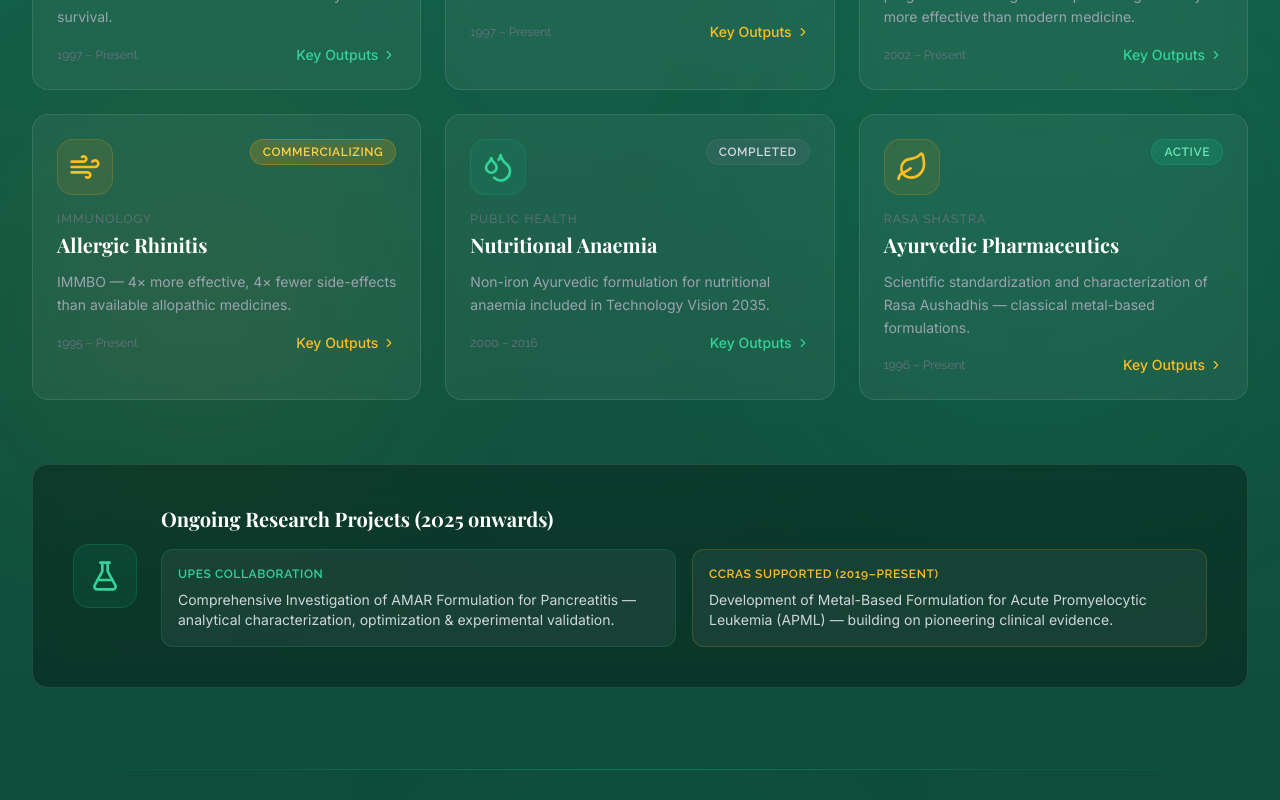
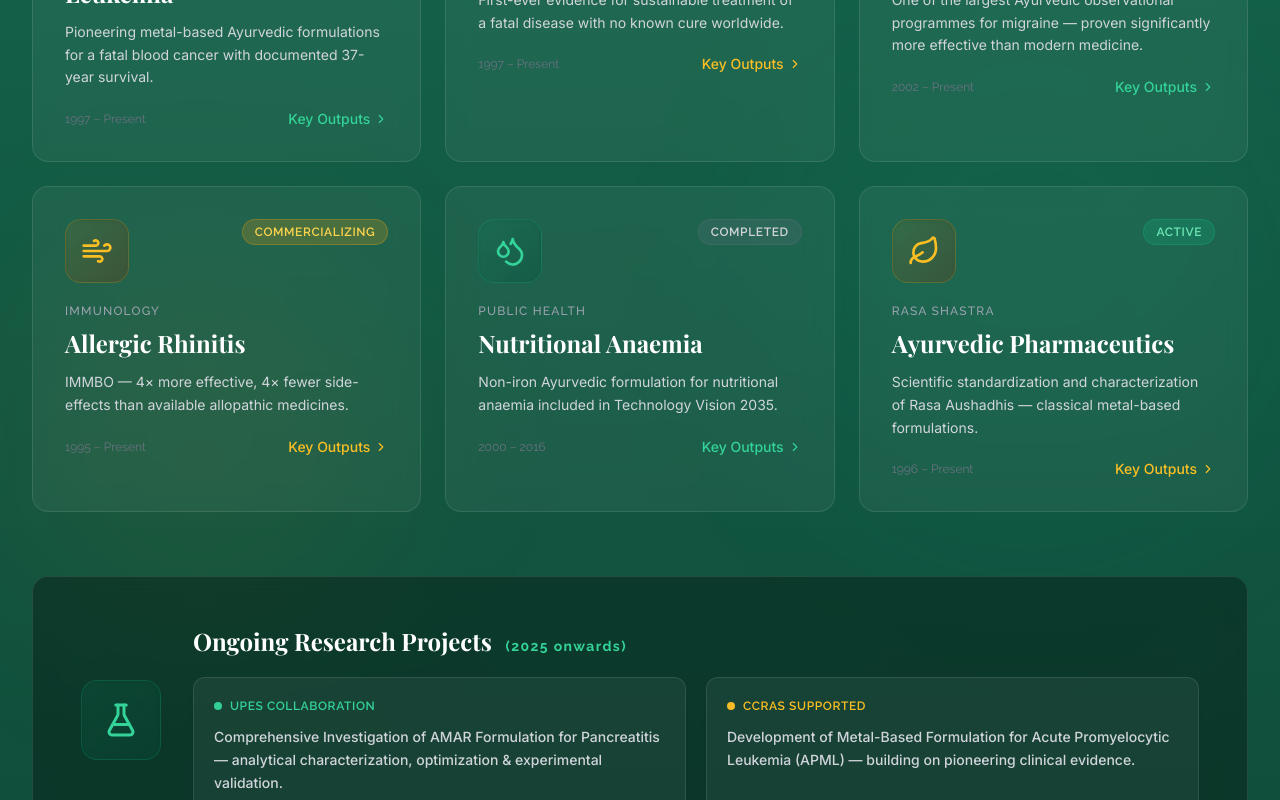
Before and after one commit to Iaak12/vcprcf, a React (Vite) app in the folder frontend/: page /research in a window 1280 px wide. Shown: the part 740-1540 px from the top of the page. Built offline with nearby package versions, Linux system fonts and the light colour scheme; a web font is replaced by a local one.

Commit message:
Enhance Research section UI with premium hover effects, glows, and card upgrades

```diff
--- a/frontend/src/components/Research.jsx
+++ b/frontend/src/components/Research.jsx
@@ -155,20 +155,22 @@ export default function Research({ hideBanner }) {
           {areas.map((area, i) => {
             const isExpanded = expanded === i;
             const colorMap = {
-              emerald: { icon: 'bg-emerald-500/10 text-emerald-400 border-emerald-500/20', hover: 'hover:border-emerald-500/40' },
-              gold: { icon: 'bg-gold-500/10 text-gold-400 border-gold-500/20', hover: 'hover:border-gold-500/40' },
+              emerald: { icon: 'bg-gradient-to-br from-emerald-500/10 to-emerald-900/30 text-emerald-400 border-emerald-500/20', hover: 'hover:border-emerald-500/50 hover:shadow-glow', glow: 'bg-emerald-500/20' },
+              gold: { icon: 'bg-gradient-to-br from-gold-500/10 to-gold-900/30 text-gold-400 border-gold-500/20', hover: 'hover:border-gold-500/50 hover:shadow-gold', glow: 'bg-gold-500/20' },
             };
             const c = colorMap[area.color];
             return (
               <div
                 key={i}
-                className={`glass-card p-6 reveal ${c.hover} transition-all duration-500 cursor-pointer group`}
+                className={`glass-card p-8 reveal ${c.hover} hover:-translate-y-2 transition-all duration-500 cursor-pointer group relative overflow-hidden`}
                 style={{ transitionDelay: `${(i % 3) * 100}ms` }}
                 onClick={() => setExpanded(isExpanded ? null : i)}
               >
+                <div className={`absolute -top-32 -right-32 w-64 h-64 ${c.glow} rounded-full blur-3xl group-hover:opacity-100 transition-opacity duration-700 opacity-0`} />
+                <div className="relative z-10">
                 {/* Top row */}
-                <div className="flex items-start justify-between mb-4">
-                  <div className={`w-14 h-14 rounded-2xl ${c.icon} border flex items-center justify-center group-hover:scale-110 transition-transform duration-300`}>
+                <div className="flex items-start justify-between mb-5">
+                  <div className={`w-16 h-16 rounded-2xl ${c.icon} border flex items-center justify-center group-hover:scale-110 transition-transform duration-500 shadow-inner`}>
                     {area.icon}
                   </div>
                   <div className="flex flex-col items-end gap-2">
@@ -178,9 +180,9 @@ export default function Research({ hideBanner }) {
                   </div>
                 </div>
 
-                <p className="text-xs text-gray-500 font-display tracking-widest uppercase mb-1">{area.tag}</p>
-                <h3 className="font-serif text-xl font-bold text-white mb-3">{area.title}</h3>
-                <p className="text-gray-400 text-sm leading-relaxed mb-4">{area.short}</p>
+                <p className="text-xs text-gray-400 font-display tracking-widest uppercase mb-2 font-medium">{area.tag}</p>
+                <h3 className="font-serif text-2xl font-bold text-white mb-3">{area.title}</h3>
+                <p className="text-gray-300 text-sm leading-relaxed mb-5">{area.short}</p>
 
                 <div className="flex items-center justify-between">
                   <span className="text-xs text-gray-500 font-display">{area.period}</span>
@@ -193,17 +195,18 @@ export default function Research({ hideBanner }) {
                 </div>
 
                 {/* Expanded Details */}
-                <div className={`overflow-hidden transition-all duration-500 ${isExpanded ? 'max-h-80 mt-4' : 'max-h-0'}`}>
-                  <div className="border-t border-white/10 pt-4">
-                    <ul className="space-y-2">
+                <div className={`overflow-hidden transition-all duration-500 ${isExpanded ? 'max-h-96 mt-5' : 'max-h-0'}`}>
+                  <div className="border-t border-white/10 pt-5">
+                    <ul className="space-y-3">
                       {area.details.map((d, j) => (
-                        <li key={j} className="flex items-start gap-2 text-sm text-gray-300">
-                          <FlaskConical size={13} className={`mt-0.5 flex-shrink-0 ${area.color === 'emerald' ? 'text-emerald-400' : 'text-gold-400'}`} />
-                          {d}
+                        <li key={j} className="flex items-start gap-3 text-sm text-gray-200 font-medium">
+                          <FlaskConical size={16} className={`mt-0.5 flex-shrink-0 ${area.color === 'emerald' ? 'text-emerald-400' : 'text-gold-400'}`} />
+                          <span className="leading-relaxed">{d}</span>
                         </li>
                       ))}
                     </ul>
                   </div>
+                </div>
                 </div>
               </div>
             );
@@ -211,21 +214,28 @@ export default function Research({ hideBanner }) {
         </div>
 
         {/* Current Projects Banner */}
-        <div className="mt-16 glass-card-dark p-8 md:p-10 reveal">
-          <div className="flex flex-col md:flex-row items-start md:items-center gap-6">
-            <div className="w-16 h-16 rounded-2xl bg-emerald-500/10 border border-emerald-500/20 flex items-center justify-center text-emerald-400 flex-shrink-0">
-              <FlaskConical size={32} />
+        <div className="mt-16 glass-card-dark p-8 md:p-12 reveal relative overflow-hidden group hover:border-emerald-500/30 hover:shadow-glow transition-all duration-500">
+          <div className="absolute inset-0 bg-gradient-to-r from-emerald-500/0 via-emerald-500/5 to-emerald-500/0 translate-x-[-100%] group-hover:translate-x-[100%] transition-transform duration-1000" />
+          <div className="flex flex-col md:flex-row items-start md:items-center gap-8 relative z-10">
+            <div className="w-20 h-20 rounded-2xl bg-gradient-to-br from-emerald-500/10 to-emerald-900/30 border border-emerald-500/20 flex items-center justify-center text-emerald-400 flex-shrink-0 group-hover:scale-110 group-hover:bg-emerald-500/20 transition-all duration-500 shadow-inner group-hover:shadow-glow">
+              <FlaskConical size={36} />
             </div>
             <div className="flex-1">
-              <h3 className="font-serif text-xl font-bold text-white mb-2">Ongoing Research Projects (2025 onwards)</h3>
-              <div className="grid md:grid-cols-2 gap-4 mt-4">
-                <div className="p-4 rounded-xl bg-white/5 border border-emerald-500/20">
-                  <p className="text-emerald-400 text-xs font-display font-semibold tracking-wider uppercase mb-2">UPES Collaboration</p>
-                  <p className="text-gray-300 text-sm">Comprehensive Investigation of AMAR Formulation for Pancreatitis — analytical characterization, optimization & experimental validation.</p>
+              <h3 className="font-serif text-2xl font-bold text-white mb-3">Ongoing Research Projects <span className="text-emerald-400 font-display text-sm ml-2 tracking-widest block sm:inline mt-2 sm:mt-0">(2025 onwards)</span></h3>
+              <div className="grid md:grid-cols-2 gap-5 mt-5">
+                <div className="p-5 rounded-xl bg-white/5 border border-white/10 hover:border-emerald-500/40 hover:bg-emerald-900/20 transition-colors duration-300 shadow-lg group/card">
+                  <div className="flex items-center gap-2 mb-3">
+                    <div className="w-2 h-2 rounded-full bg-emerald-400 animate-pulse" />
+                    <p className="text-emerald-400 text-xs font-display font-semibold tracking-wider uppercase">UPES Collaboration</p>
+                  </div>
+                  <p className="text-gray-300 text-sm leading-relaxed font-medium group-hover/card:text-gray-200 transition-colors">Comprehensive Investigation of AMAR Formulation for Pancreatitis — analytical characterization, optimization & experimental validation.</p>
                 </div>
-                <div className="p-4 rounded-xl bg-white/5 border border-gold-500/20">
-                  <p className="text-gold-400 text-xs font-display font-semibold tracking-wider uppercase mb-2">CCRAS Supported (2019–present)</p>
-                  <p className="text-gray-300 text-sm">Development of Metal-Based Formulation for Acute Promyelocytic Leukemia (APML) — building on pioneering clinical evidence.</p>
+                <div className="p-5 rounded-xl bg-white/5 border border-white/10 hover:border-gold-500/40 hover:bg-gold-900/20 transition-colors duration-300 shadow-lg group/card">
+                  <div className="flex items-center gap-2 mb-3">
+                    <div className="w-2 h-2 rounded-full bg-gold-400 animate-pulse" />
+                    <p className="text-gold-400 text-xs font-display font-semibold tracking-wider uppercase">CCRAS Supported</p>
+                  </div>
+                  <p className="text-gray-300 text-sm leading-relaxed font-medium group-hover/card:text-gray-200 transition-colors">Development of Metal-Based Formulation for Acute Promyelocytic Leukemia (APML) — building on pioneering clinical evidence.</p>
                 </div>
               </div>
             </div>
```
